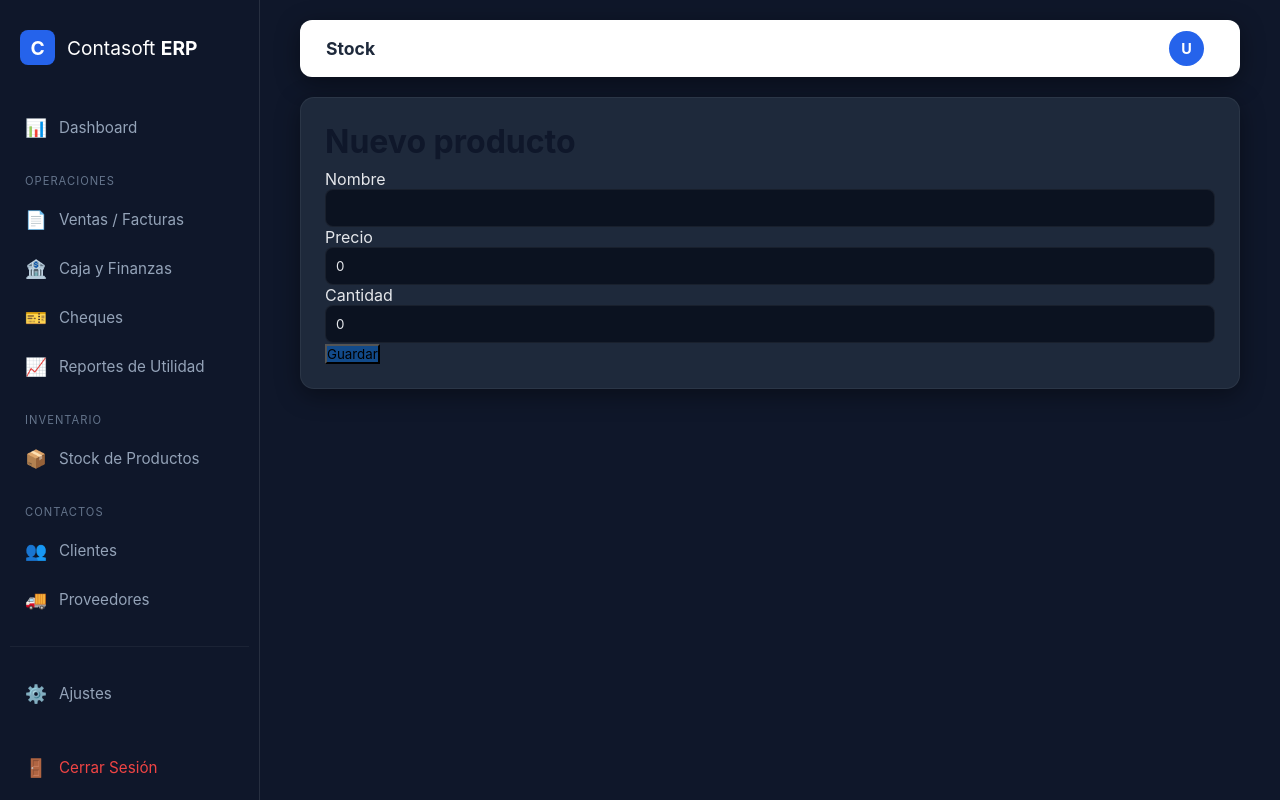
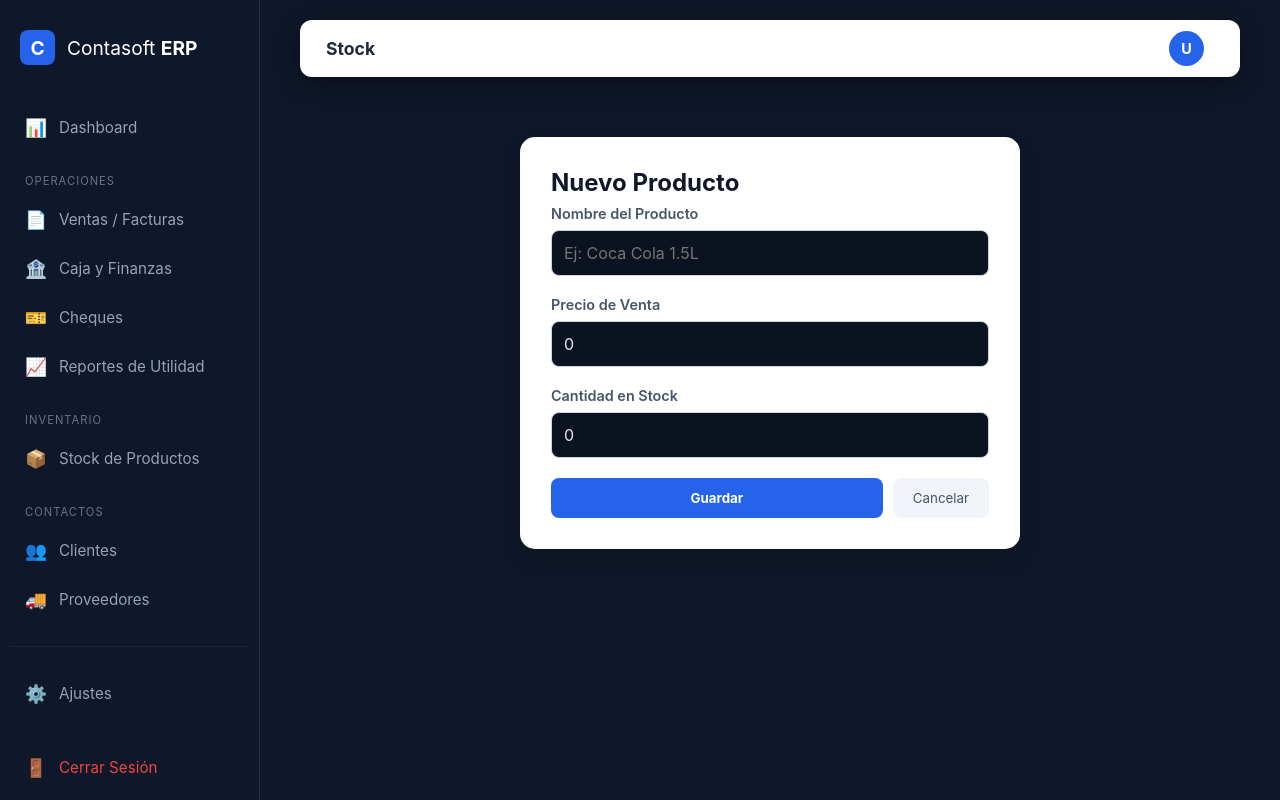
Before and after one commit to josediaz3642/jd-sistemas-erp, a Vue app: page /stock/nuevo in a window 1280 px wide. Built offline with nearby package versions, Linux system fonts and the light colour scheme; sample sign-in values are in the browser's storage.

Commit message:
fix: corrección de build fuera de OneDrive

```diff
--- a/src/services/data.js
+++ b/src/services/data.js
@@ -203,3 +203,14 @@ export function getMovimientosCaja() {
   // Unimos y ordenamos por fecha (más reciente primero)
   return [...ingresos, ...egresos].sort((a, b) => new Date(b.fecha) - new Date(a.fecha));
 }
+// --- FUNCIONES DE STOCK FALTANTES (Añadir a data.js) ---
+
+export function getStockById(id) {
+  const items = getStockItems();
+  return items.find(i => i.id == id) || null;
+}
+
+export function deleteStockItem(id) {
+  const items = getStockItems().filter(i => i.id != id);
+  saveWithTenant(STORAGE.stock, items);
+}
--- a/src/views/DetalleStock.vue
+++ b/src/views/DetalleStock.vue
@@ -1,10 +1,12 @@
 <script setup>
 import { ref, onMounted } from "vue";
 import { useRoute, useRouter } from "vue-router";
+// Las funciones ahora sí existen en data.js
 import {
   getStockById,
   saveStockItem,
-  deleteStockItem
+  deleteStockItem,
+  getStockItems // Agregamos esta por si la necesitas
 } from "@/services/data";
 
 const route = useRoute();
@@ -17,7 +19,7 @@ const producto = ref({
 });
 
 onMounted(() => {
-  if (route.params.id) {
+  if (route.params.id && route.params.id !== 'nuevo') {
     const p = getStockById(route.params.id);
     if (p) producto.value = { ...p };
   }
@@ -30,40 +32,50 @@ function guardar() {
 
 function eliminar() {
   if (!producto.value.id) return;
-  deleteStockItem(producto.value.id);
-  router.push("/stock");
+  if (confirm("¿Estás seguro de eliminar este producto?")) {
+    deleteStockItem(producto.value.id);
+    router.push("/stock");
+  }
 }
 </script>
 
 <template>
-  <div class="page">
-    <div class="card-glass">
-      <h1>
-        {{ producto.id ? "Editar producto" : "Nuevo producto" }}
-      </h1>
+  <div class="page-container">
+    <div class="form-card glass-card">
+      <h2>{{ producto.id ? "Editar Producto" : "Nuevo Producto" }}</h2>
 
-      <label>Nombre</label>
-      <input v-model="producto.nombre" />
+      <div class="field">
+        <label>Nombre del Producto</label>
+        <input v-model="producto.nombre" class="input-moderno" placeholder="Ej: Coca Cola 1.5L" />
+      </div>
 
-      <label>Precio</label>
-      <input type="number" v-model.number="producto.precio" />
+      <div class="field">
+        <label>Precio de Venta</label>
+        <input type="number" v-model.number="producto.precio" class="input-moderno" />
+      </div>
 
-      <label>Cantidad</label>
-      <input type="number" v-model.number="producto.cantidad" />
+      <div class="field">
+        <label>Cantidad en Stock</label>
+        <input type="number" v-model.number="producto.cantidad" class="input-moderno" />
+      </div>
 
       <div class="actions">
-        <button class="btn-primary" @click="guardar">
-          Guardar
-        </button>
-
-        <button
-          v-if="producto.id"
-          class="btn-danger"
-          @click="eliminar"
-        >
-          Eliminar
-        </button>
+        <button class="btn-primary" @click="guardar">Guardar</button>
+        <button v-if="producto.id" class="btn-danger" @click="eliminar">Eliminar</button>
+        <button class="btn-cancelar" @click="router.push('/stock')">Cancelar</button>
       </div>
     </div>
   </div>
 </template>
+
+<style scoped>
+.page-container { padding: 40px; display: flex; justify-content: center; }
+.form-card { width: 100%; max-width: 500px; padding: 30px; background: white; border-radius: 15px; box-shadow: 0 10px 25px rgba(0,0,0,0.1); }
+.field { margin-bottom: 20px; display: flex; flex-direction: column; }
+label { font-size: 0.9rem; font-weight: 600; color: #475569; margin-bottom: 8px; }
+.input-moderno { padding: 12px; border: 1px solid #cbd5e1; border-radius: 8px; font-size: 1rem; }
+.actions { display: flex; gap: 10px; margin-top: 20px; }
+.btn-primary { background: #2563eb; color: white; border: none; padding: 12px 20px; border-radius: 8px; cursor: pointer; flex: 1; font-weight: bold; }
+.btn-danger { background: #ef4444; color: white; border: none; padding: 12px 20px; border-radius: 8px; cursor: pointer; }
+.btn-cancelar { background: #f1f5f9; color: #475569; border: none; padding: 12px 20px; border-radius: 8px; cursor: pointer; }
+</style>
```
Also changed, not shown: 1 other file (tests, documents, lock files or other folders).
